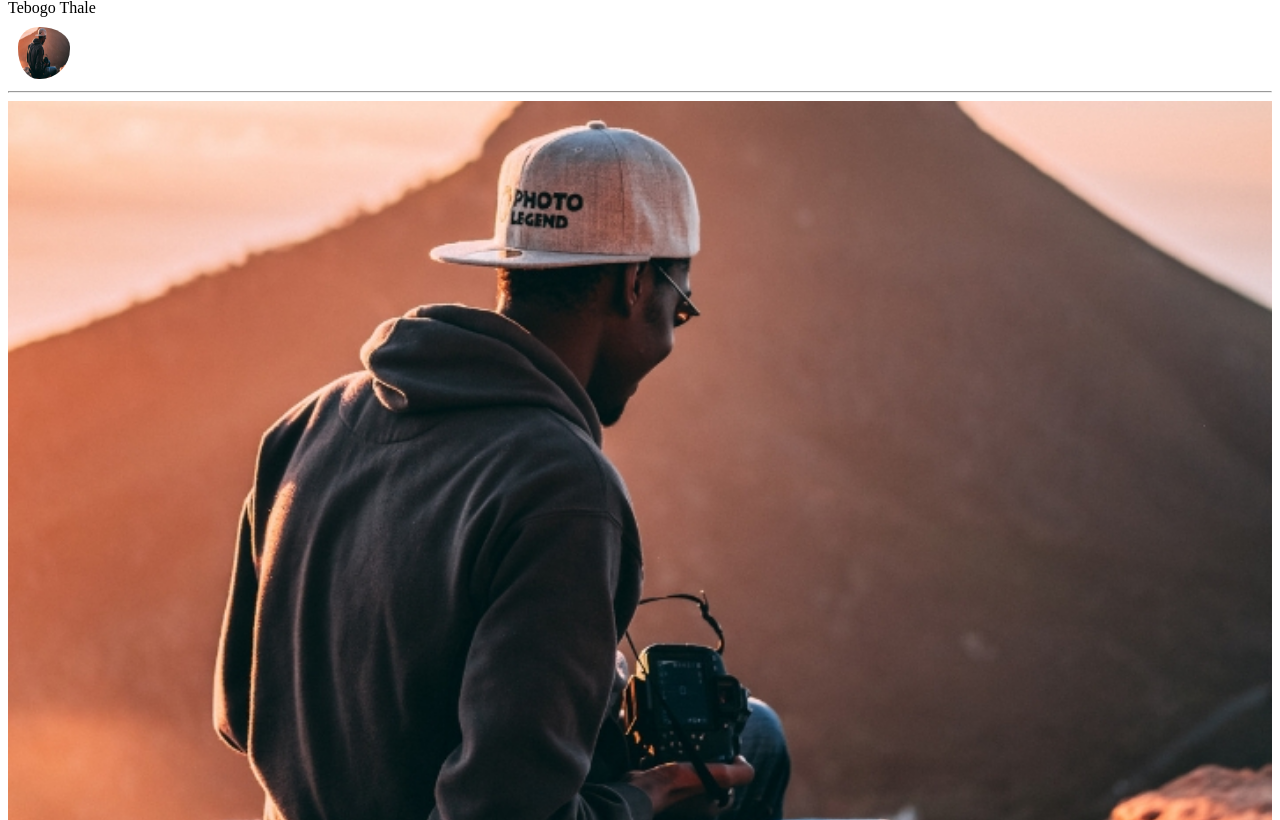
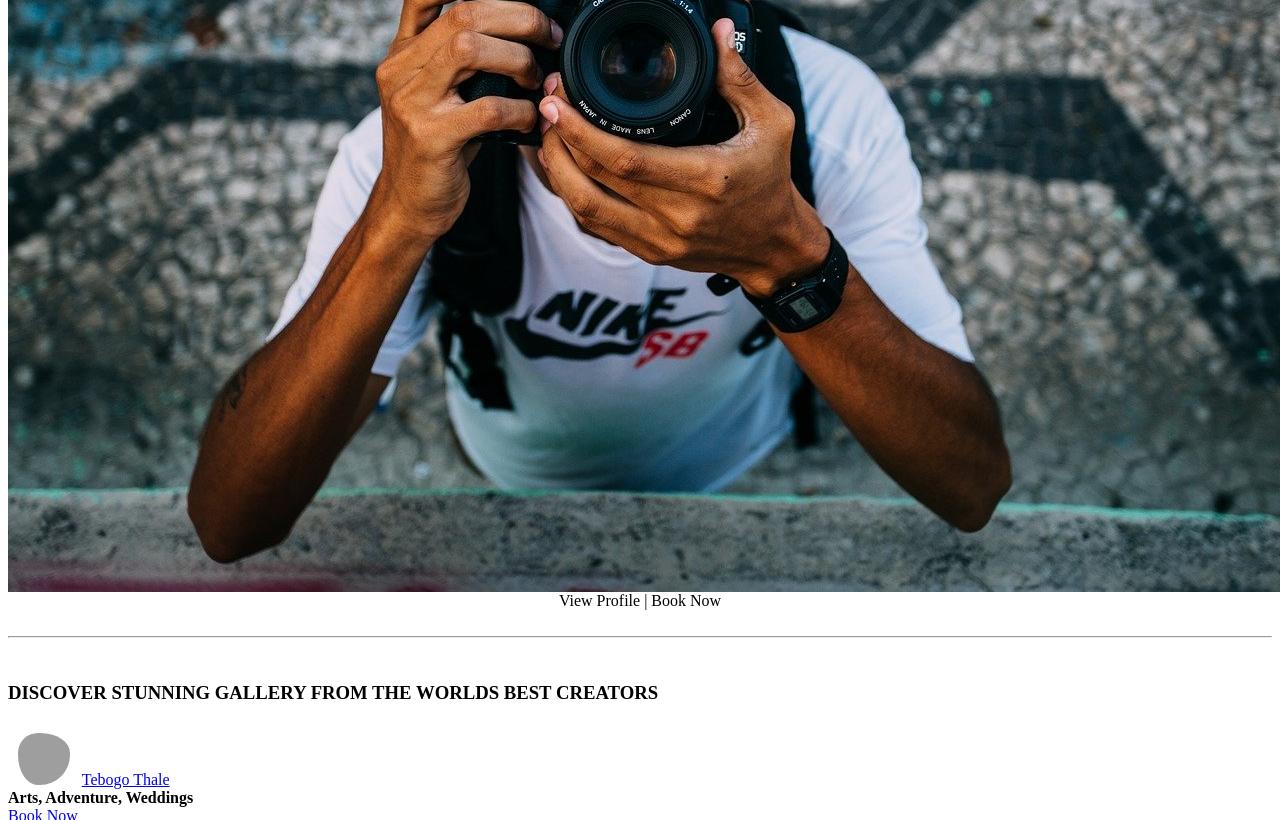
Before and after one commit to ntimane/bluenovelty, a PHP site: page /app/pages/home/home.component.html in a window 1280 px wide. Shown: the part 2139-2959 px from the top of the page. Run offline with PHP 8.4, Linux system fonts and the light colour scheme; grey boxes are pictures that could not be loaded.

Commit message:
Layout frontend changes

```diff
--- a/src/app/app-routing.module.ts
+++ b/src/app/app-routing.module.ts
@@ -5,11 +5,13 @@ import { AppComponent } from './app.component';
 import { SignUpComponent } from './pages/sign-up/sign-up.component';
 import { LoginComponent } from './pages/login/login.component';
 import { HomeComponent } from './pages/home/home.component';
+import { ProfileComponent } from './pages/profile/profile.component';
 
 const routes: Routes = [
   { path: '', component: HomeComponent },
   { path: 'sign-up', component: SignUpComponent },
-  { path: 'login', component: LoginComponent }
+  { path: 'login', component: LoginComponent },
+  { path: 'profile', component: ProfileComponent }
   // { path: '**', redirectTo: '' }
 ];
 
--- a/src/app/pages/home/home.component.html
+++ b/src/app/pages/home/home.component.html
@@ -8,15 +8,21 @@
                     <h1 id="logo" (click)="nav('')">Blue Novelty</h1>
                       <div class="search">
                       <form class="example" action="/action_page.php">
-  <input type="text" placeholder="Search.." name="search">
+  <!--<input type="text" placeholder="Search.." name="search">-->
   <button type="submit"><i class="fa fa-search"></i></button>
   </form>
   </div>
                       <div class="menu_block">
                           <nav class="horizontal-nav full-width horizontalNav-notprocessed">
                               <ul class="sf-menu">
-                                  <li><a class="btn btn-primary" (click)="nav('login')">LOGIN</a></li>
+                                  <!--<li><a class="btn btn-primary" (click)="nav('login')">LOGIN</a></li>
                                   <li><a class="btn btn-primary" (click)="nav('sign-up')">SIGN UP</a></li>
+                                  <li><a (click)="nav('sign-up')">PHOTOGRAPHERS</a></li>
+                                  <li><a  (click)="nav('sign-up')">HOW TO REGISTER</a></li>-->
+                                  <li><a (click)="nav('login')">LOGIN </a></li>
+                                  <li><a  (click)="nav('sign-up')">SIGN UP</a></li>
+                                  <li><a (click)="nav('sign-up')">PHOTOGRAPHERS</a></li>
+                                  <li><a  (click)="nav('sign-up')">HOW TO REGISTER</a></li>
                               </ul>
                           </nav>
                           <div class="clear"></div>
@@ -30,27 +36,71 @@
     <hr>
       <div class="tutorial_holder">
           <img src="/assets/images/home1.jpg" class="home_image">
-          <p class="tutorial_text tutorial_text1">Take your freelance career in content creation to the next level.
-          </p>
+          <div class="tutorial_text tutorial_text1" responsive>Take your freelance career in content creation to the next level.
+          </div>
           <!-- <div style="width: 300px;height: 300px; border: dotted thin white;border-radius: 20px; float: left;">img left</div> -->
           <span>&nbsp;&nbsp;&nbsp;</span>
           <!-- <div style="width: 300px;height: 300px; border: dotted thin white; border-radius: 20px; float: left;">img right</div> -->
           <img src="/assets/images/home2.jpg" class="home_image">
-          <p class="tutorial_text tutorial_text2">“Book a Photographer or freelance career in content creating Videographer Now.”.
-          </p>
+          <div class="tutorial_text tutorial_text2" responsive>“Book a Photographer or freelance career in content creating Videographer Now.”.
+          </div>
       </div><br><br>
-      <hr>
-      <div style="max-width: 70%;margin-left: 15%;">
-          <ng-image-slider [images]="imageObject" [showArrow]="false" [imagePopup]="false" [infinite]="false" [autoSlide]="0" [imageSize]="{width: '25%', height: 200}" slideImage="2"></ng-image-slider>
-      </div><br>
+
       <!--=====================Content======================-->
-  <hr>
+<center>
+ <div class="gallery_main">
+   <div class="gallery2">
+
+  <a target="_blank" href="assets/images/photographer-selecting-photos-RZPRBXK.jpg">
+    <img src="assets/images/photographer-selecting-photos-RZPRBXK.jpg" alt="Cinque Terre">
+  </a>
+  <div class="desc">
+    <a (click)="nav('profile')">View Profile</a> |
+  <a (click)="nav('profile')">Book Now</a>
+
+  </div>
+</div>
+
+<div class="gallery2">
+  <a target="_blank" href="assets/images/page4_img1.jpg">
+    <img src="assets/images/page4_img1.jpg" alt="Forest">
+  </a>
+  <div class="desc">  <a (click)="nav('profile')">View Profile</a> |
+  <a  (click)="nav('profile')">Book Now</a>
+</div>
+</div>
+
+<div class="gallery2">
+  <a target="_blank" href="assets/images/professional-female.jpg">
+    <img src="assets/images/professional-female.jpg" alt="Northern Lights">
+  </a>
+  <div class="desc">
+    <a (click)="nav('profile')">View Profile</a> |
+  <a (click)="nav('profile')">Book Now</a>
+</div>
+
+</div>
+
+<div class="gallery2">
+  <a target="_blank" href="assets/images/casourel3.jpg">
+    <img src="assets/images/casourel3.jpg" alt="Mountains">
+  </a>
+  <div class="desc">
+    <a (click)="nav('profile')">View Profile</a> |
+  <a (click)="nav('profile')">Book Now</a>
+</div>
+
+</div>
+</div>
+</center>
   <br>
+    <hr>
+    <br>
       <section class="content">
           <div class="container">
               <div class="row">
                   <div class="grid_12">
-                      <h2>Photogaphers</h2>
+                      <h3>DISCOVER STUNNING GALLERY FROM THE WORLDS BEST CREATORS</h3>
                       <div class="gallery">
                           <div class="row">
                               <div class="grid_4">
--- a/src/assets/css/stuck.css
+++ b/src/assets/css/stuck.css
@@ -1,7 +1,7 @@
 #stuck_container {
 	background-color:  #040404;
 	z-index: 999;
-	padding: 30px 0 25px;
+	padding: 22px 0 2px;
 	-webkit-transition: all 0.4s ease;
 	-moz-transition: all 0.4s ease;
 	-ms-transition: all 0.4s ease;
--- a/src/assets/css/superfish.css
+++ b/src/assets/css/superfish.css
@@ -2,7 +2,9 @@
     z-index: 999;
     position: relative;
     float: right;
-    padding-top: 6px;
+    padding-top: 4px;
+    left: 486px;
+
 }
 
 .menu_block nav {
@@ -62,7 +64,7 @@ nav {
     position: relative;
     color: #fff;
     display: block;
-    font-size: x-large;
+    font-size: large;
 }
 
 .sf-menu>li>a:after {
```
Also changed, not shown: src/app/pages/home/home.component.scss (+23 -11 lines), src/assets/css/style.css (+34 -19 lines).
